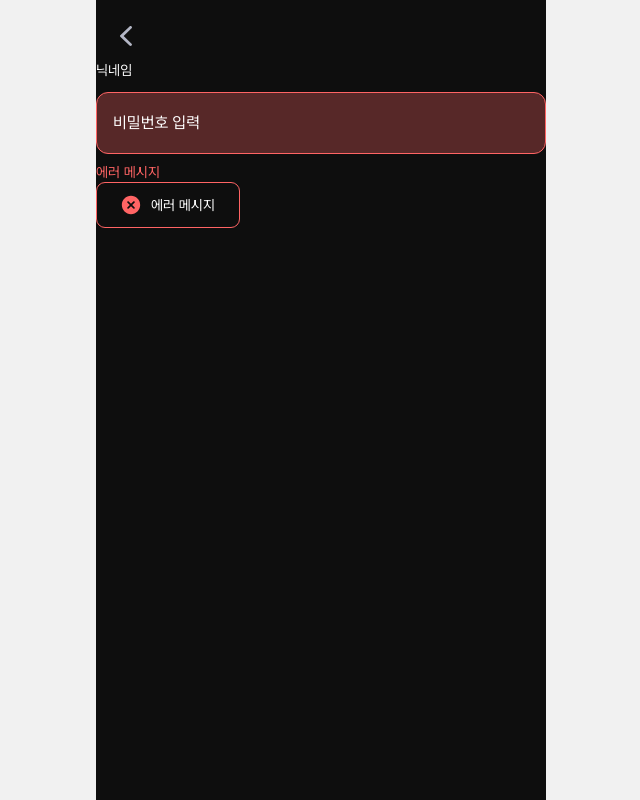
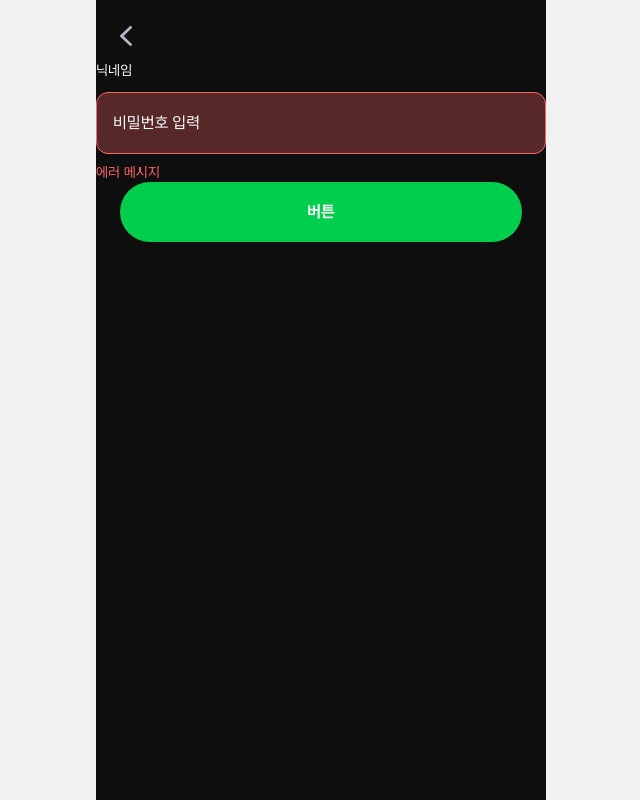
Before and after one commit to Team-Frolog/Frolog_Web, a Next.js app: page /join in a window 1280 px wide. Shown: the whole page, without its empty margins (319-959 px from the left). Built offline with nearby package versions, Linux system fonts and the light colour scheme.

Commit message:
[Feat/#1]: 폼 버튼 구현

```diff
--- a/src/app/(FormLayout)/join/page.tsx
+++ b/src/app/(FormLayout)/join/page.tsx
@@ -1,5 +1,4 @@
-import FormHeader from '@/components/common/header/FormHeader';
-import ErrorPopUp from '@/components/form/ErrorPopUp';
+import FormButton from '@/components/form/FormButton';
 import FormInput from '@/components/form/FormInput';
 import React from 'react';
 
@@ -12,7 +11,7 @@ function JoinPage() {
         errorMsg='에러 메시지'
         placeholder='비밀번호 입력'
       />
-      <ErrorPopUp />
+      <FormButton />
     </div>
   );
 }
--- /dev/null
+++ b/src/components/form/FormButton.tsx
@@ -0,0 +1,26 @@
+import React from 'react';
+
+const mode = {
+  div: {
+    default: `px-[24px]`,
+    typing: `px-0`,
+  },
+  button: {
+    default: `rounded-[30px]`,
+    typing: `rounded-0`,
+  },
+};
+
+function FormButton() {
+  return (
+    <div className={`w-full ${mode.div.default} transition-all`}>
+      <button
+        className={`bg-main text-body_lg_bold box-border w-full px-[30px] py-[18px] ${mode.button.default} transition-all`}
+      >
+        버튼
+      </button>
+    </div>
+  );
+}
+
+export default FormButton;
```
